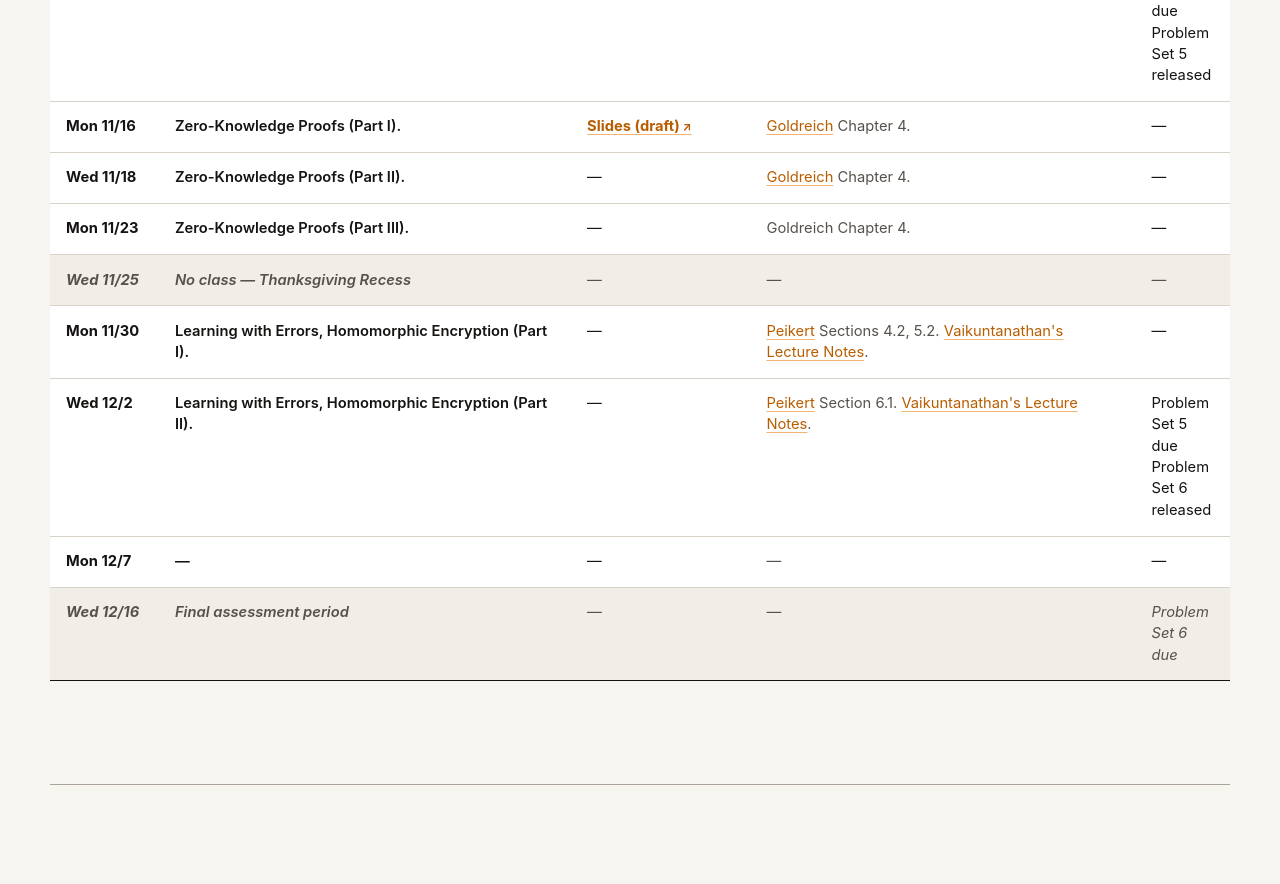
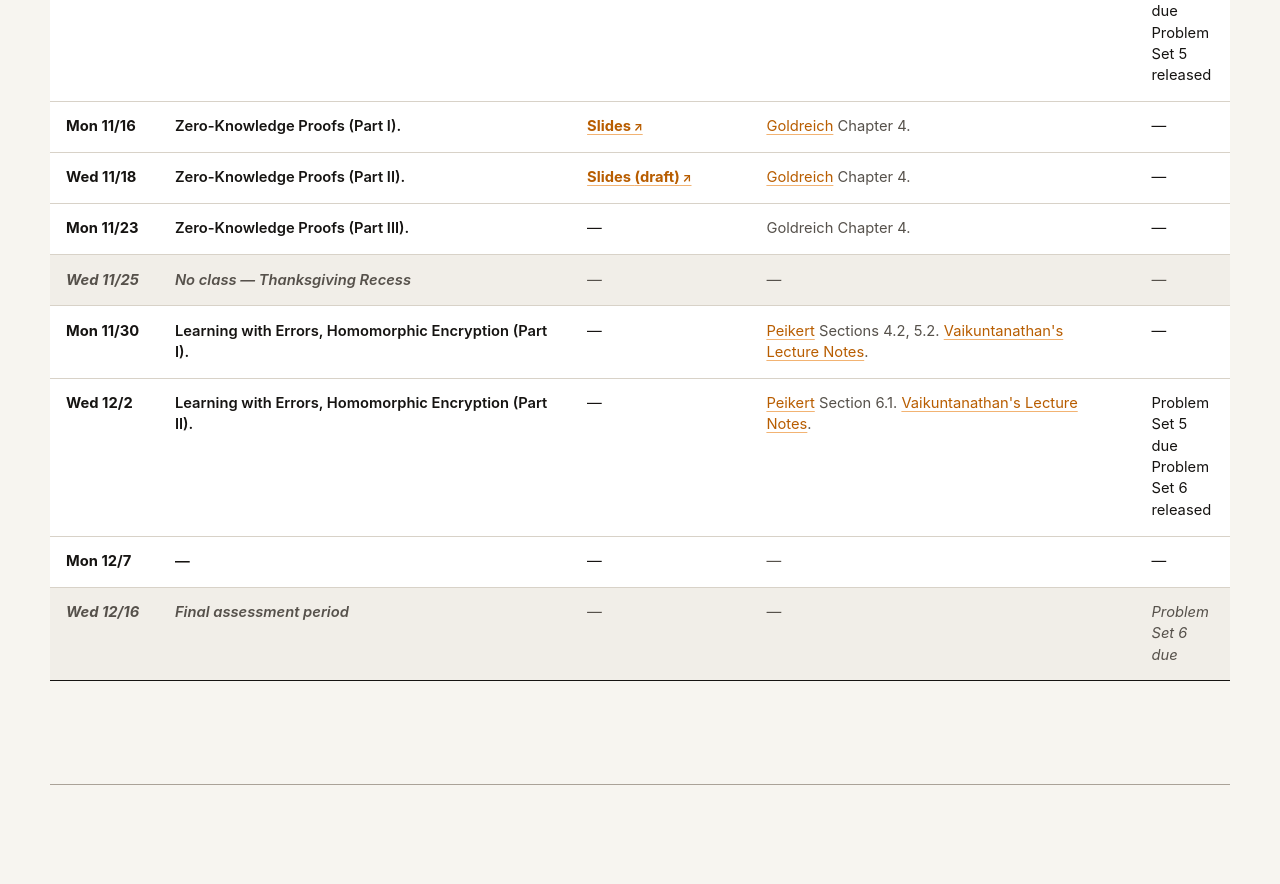
Before and after one commit to princeton-COS-433/princeton-COS-433.github.io, a plain HTML site: page index.html in a window 1280 px wide. Shown: the part 4046-4930 px from the top of the page. Drawn offline with Linux system fonts and the light colour scheme.

Commit message:
Publish Lecture 19 final and Lecture 20 draft slides

```diff
--- a/index.html
+++ b/index.html
@@ -174,8 +174,8 @@
               <tr><th scope="row"><time datetime="2026-11-04">Wed 11/4</time></th><td>Digital Signatures (Part II). Hash functions and the random oracle model.</td><td><a class="material-link published-slide" href="slides/fall-2026/L16-final.pdf">Slides</a><br><a href="https://cseweb.ucsd.edu/~mihir/papers/ro.pdf">Bellare-Rogaway Paper</a></td><td>KL Chapter 6.</td><td>—</td></tr>
               <tr><th scope="row"><time datetime="2026-11-09">Mon 11/9</time></th><td>Digital Signatures (Part III). Hash functions (continued), RSA signatures.</td><td><a class="material-link published-slide" href="slides/fall-2026/L17-final.pdf">Slides</a></td><td>KL Chapter 6, KL Sections 13.4-13.5</td><td>—</td></tr>
               <tr><th scope="row"><time datetime="2026-11-11">Wed 11/11</time></th><td>Digital Signatures (Part IV): DSA signatures. Public-key crypto recap.</td><td><a class="material-link published-slide" href="slides/fall-2026/L18-final.pdf">Slides</a></td><td>KL Sections 13.4-13.5.</td><td>Problem Set 4 due<br>Problem Set 5 released</td></tr>
-              <tr><th scope="row"><time datetime="2026-11-16">Mon 11/16</time></th><td>Zero-Knowledge Proofs (Part I).</td><td><a class="material-link" href="slides/fall-2026/L19-draft.pdf">(draft)</a></td><td><a href="https://www.wisdom.weizmann.ac.il/~oded/foc-drafts.html">Goldreich</a> Chapter 4.</td><td>—</td></tr>
-              <tr><th scope="row"><time datetime="2026-11-18">Wed 11/18</time></th><td>Zero-Knowledge Proofs (Part II).</td><td><a class="material-link" href="slides/fall-2026/L20-final.pdf">(draft)</a></td><td><a href="https://www.wisdom.weizmann.ac.il/~oded/foc-drafts.html">Goldreich</a> Chapter 4.</td><td>—</td></tr>
+              <tr><th scope="row"><time datetime="2026-11-16">Mon 11/16</time></th><td>Zero-Knowledge Proofs (Part I).</td><td><a class="material-link published-slide" href="slides/fall-2026/L19-final.pdf">Slides</a></td><td><a href="https://www.wisdom.weizmann.ac.il/~oded/foc-drafts.html">Goldreich</a> Chapter 4.</td><td>—</td></tr>
+              <tr><th scope="row"><time datetime="2026-11-18">Wed 11/18</time></th><td>Zero-Knowledge Proofs (Part II).</td><td><a class="material-link" href="slides/fall-2026/L20-draft.pdf">(draft)</a></td><td><a href="https://www.wisdom.weizmann.ac.il/~oded/foc-drafts.html">Goldreich</a> Chapter 4.</td><td>—</td></tr>
               <tr><th scope="row"><time datetime="2026-11-23">Mon 11/23</time></th><td>Zero-Knowledge Proofs (Part III).</td><td><a class="material-link" href="slides/fall-2026/L21-final.pdf">(draft)</a></td><td>Goldreich Chapter 4.</td><td>—</td></tr>
               <tr class="no-class"><th scope="row"><time datetime="2026-11-25">Wed 11/25</time></th><td>No class — Thanksgiving Recess</td><td>—</td><td>—</td><td>—</td></tr>
               <tr><th scope="row"><time datetime="2026-11-30">Mon 11/30</time></th><td>Learning with Errors, Homomorphic Encryption (Part I).</td><td>—</td><td><a href="https://eprint.iacr.org/2015/939.pdf">Peikert</a> Sections 4.2, 5.2. <a href="https://advancedcrypto.github.io/Lecture1.pdf">Vaikuntanathan's Lecture Notes</a>.</td><td>—</td></tr>
--- a/style.css
+++ b/style.css
@@ -548,11 +548,11 @@ tbody th {
   content: none;
 }
 
-.hide-unreleased-slides .material-link[href^="slides/fall-2026/"]:not([href$="L01-final.pdf"]):not([href$="L02-final.pdf"]):not([href$="L03-final.pdf"]):not([href$="L04-final.pdf"]):not([href$="L05-final.pdf"]):not([href$="L06-final.pdf"]):not([href$="L07-final.pdf"]):not([href$="L08-final.pdf"]):not([href$="L09-final.pdf"]):not([href$="L10-final.pdf"]):not([href$="L11-final.pdf"]):not([href$="L12-final.pdf"]):not([href$="L13-final.pdf"]):not([href$="L14-final.pdf"]):not([href$="L15-final.pdf"]):not([href$="L16-final.pdf"]):not([href$="L17-final.pdf"]):not([href$="L18-final.pdf"]):not([href$="L19-draft.pdf"]) {
+.hide-unreleased-slides .material-link[href^="slides/fall-2026/"]:not([href$="L01-final.pdf"]):not([href$="L02-final.pdf"]):not([href$="L03-final.pdf"]):not([href$="L04-final.pdf"]):not([href$="L05-final.pdf"]):not([href$="L06-final.pdf"]):not([href$="L07-final.pdf"]):not([href$="L08-final.pdf"]):not([href$="L09-final.pdf"]):not([href$="L10-final.pdf"]):not([href$="L11-final.pdf"]):not([href$="L12-final.pdf"]):not([href$="L13-final.pdf"]):not([href$="L14-final.pdf"]):not([href$="L15-final.pdf"]):not([href$="L16-final.pdf"]):not([href$="L17-final.pdf"]):not([href$="L18-final.pdf"]):not([href$="L19-final.pdf"]):not([href$="L20-draft.pdf"]) {
   display: none;
 }
 
-.hide-unreleased-slides td:has(> .material-link[href^="slides/fall-2026/"]:not([href$="L01-final.pdf"]):not([href$="L02-final.pdf"]):not([href$="L03-final.pdf"]):not([href$="L04-final.pdf"]):not([href$="L05-final.pdf"]):not([href$="L06-final.pdf"]):not([href$="L07-final.pdf"]):not([href$="L08-final.pdf"]):not([href$="L09-final.pdf"]):not([href$="L10-final.pdf"]):not([href$="L11-final.pdf"]):not([href$="L12-final.pdf"]):not([href$="L13-final.pdf"]):not([href$="L14-final.pdf"]):not([href$="L15-final.pdf"]):not([href$="L16-final.pdf"]):not([href$="L17-final.pdf"]):not([href$="L18-final.pdf"]):not([href$="L19-draft.pdf"]))::after {
+.hide-unreleased-slides td:has(> .material-link[href^="slides/fall-2026/"]:not([href$="L01-final.pdf"]):not([href$="L02-final.pdf"]):not([href$="L03-final.pdf"]):not([href$="L04-final.pdf"]):not([href$="L05-final.pdf"]):not([href$="L06-final.pdf"]):not([href$="L07-final.pdf"]):not([href$="L08-final.pdf"]):not([href$="L09-final.pdf"]):not([href$="L10-final.pdf"]):not([href$="L11-final.pdf"]):not([href$="L12-final.pdf"]):not([href$="L13-final.pdf"]):not([href$="L14-final.pdf"]):not([href$="L15-final.pdf"]):not([href$="L16-final.pdf"]):not([href$="L17-final.pdf"]):not([href$="L18-final.pdf"]):not([href$="L19-final.pdf"]):not([href$="L20-draft.pdf"]))::after {
   content: "—";
 }
 
```
Also changed, not shown: 3 other files.
